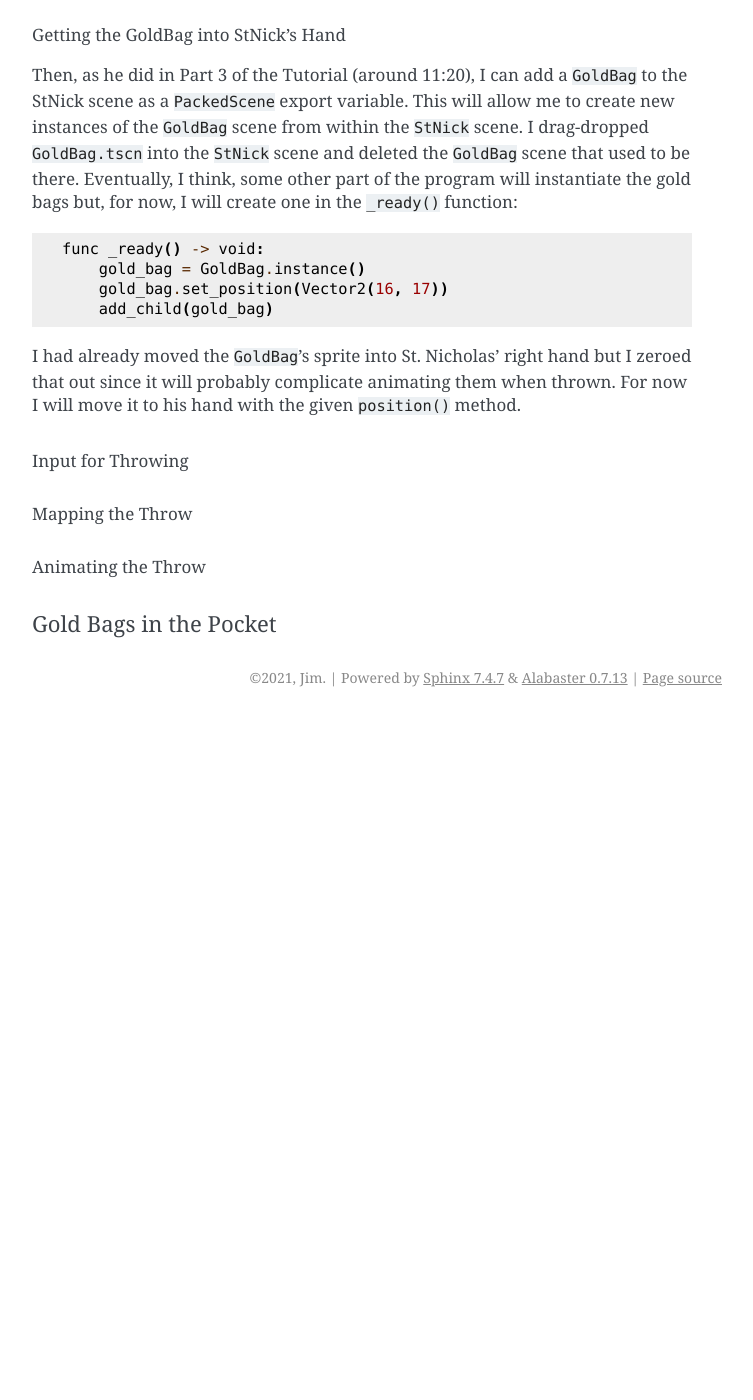
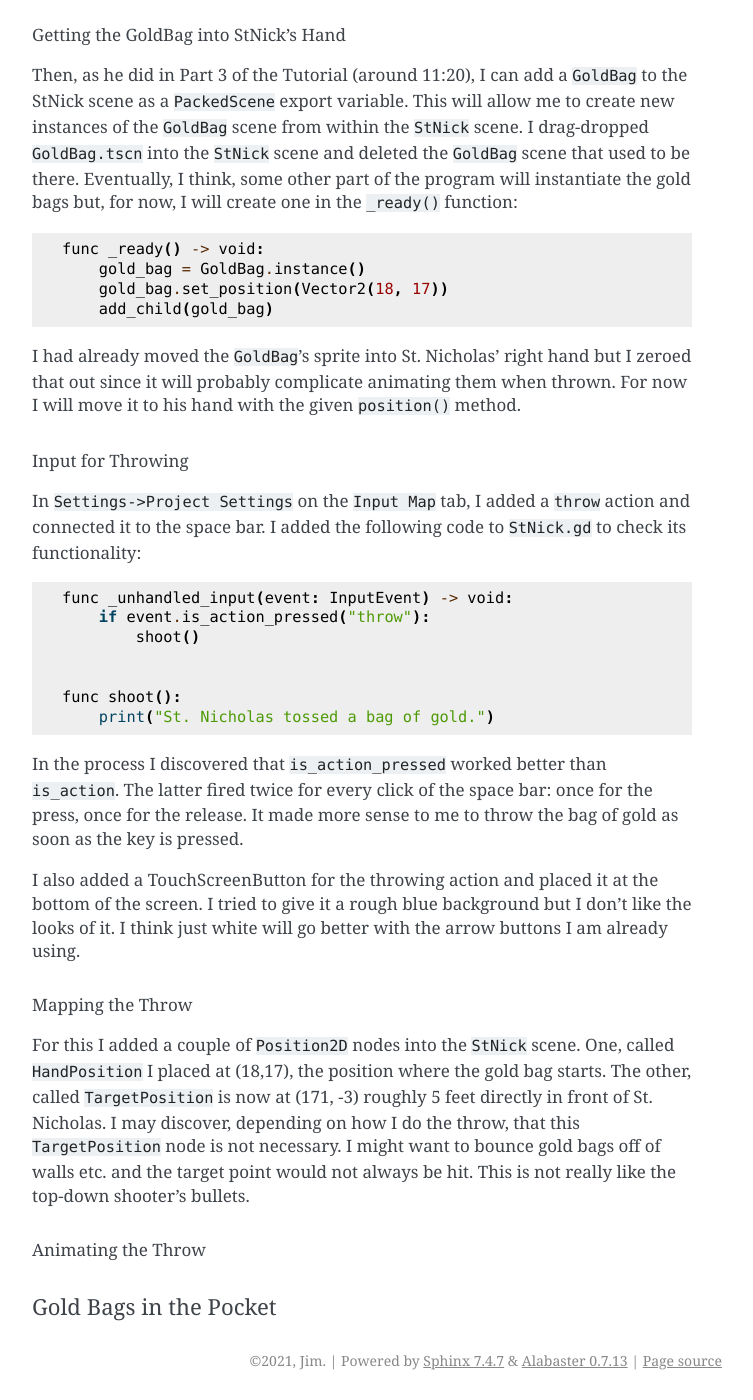
Before and after one commit to JMorris1575/Christmas2022, a Sphinx documentation site: the page built from docs/new_game.rst, in a window 1280 px wide and 1400 px high, scrolled down 8109 px. Shown: the whole window, without its empty margins (388-1141 px from the left). Built offline with Sphinx 7.4.7, drawn with Linux system fonts in a browser that asks for light colours; before the commit the page ends 8826 px from its top, so only the background shows below that.

Commit message:
Document Input method for throwing and mapping the trajectory

```diff
--- a/docs/new_game.rst
+++ b/docs/new_game.rst
@@ -341,7 +341,7 @@ create one in the ``_ready()`` function::
 
     func _ready() -> void:
         gold_bag = GoldBag.instance()
-        gold_bag.set_position(Vector2(16, 17))
+        gold_bag.set_position(Vector2(18, 17))
         add_child(gold_bag)
 
 I had already moved the ``GoldBag``'s sprite into St. Nicholas' right hand but I zeroed that out since it will probably
@@ -352,10 +352,35 @@ complicate animating them when thrown. For now I will move it to his hand with t
 Input for Throwing
 ^^^^^^^^^^^^^^^^^^
 
+In ``Settings->Project Settings`` on the ``Input Map`` tab, I added a ``throw`` action and connected it to the space
+bar. I added the following code to ``StNick.gd`` to check its functionality::
+
+    func _unhandled_input(event: InputEvent) -> void:
+        if event.is_action_pressed("throw"):
+            shoot()
+
+
+    func shoot():
+        print("St. Nicholas tossed a bag of gold.")
+
+In the process I discovered that ``is_action_pressed`` worked better than ``is_action``. The latter fired twice for
+every click of the space bar: once for the press, once for the release. It made more sense to me to throw the bag of
+gold as soon as the key is pressed.
+
+I also added a TouchScreenButton for the throwing action and placed it at the bottom of the screen. I tried to give it a
+rough blue background but I don't like the looks of it. I think just white will go better with the arrow buttons I am
+already using.
+
 .. _chart_throw:
 
 Mapping the Throw
 ^^^^^^^^^^^^^^^^^
+
+For this I added a couple of ``Position2D`` nodes into the ``StNick`` scene. One, called ``HandPosition`` I placed at
+(18,17), the position where the gold bag starts. The other, called ``TargetPosition`` is now at (171, -3) roughly 5 feet
+directly in front of St. Nicholas. I may discover, depending on how I do the throw, that this ``TargetPosition`` node is
+not necessary. I might want to bounce gold bags off of walls etc. and the target point would not always be hit. This is
+not really like the top-down shooter's bullets.
 
 .. _throw_animation:
 
```
